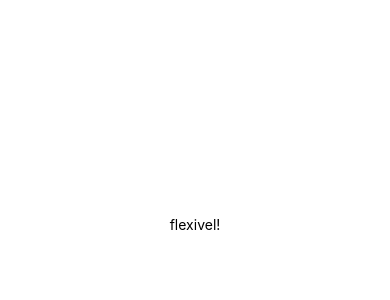
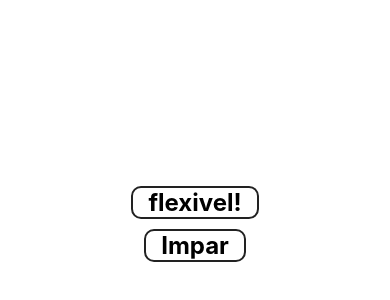
Before and after one commit to AlbertoWagner/execicos-react-native, a React Native app: screen / in a window 390 px wide. Shown: the part 198-498 px from the top of the page. Built offline with nearby package versions, Linux system fonts and the light colour scheme.

Commit message:
Atividade 02

```diff
--- a/src/App.js
+++ b/src/App.js
@@ -1,12 +1,15 @@
       import React ,{ Component} from 'react'
       import {View , Text, StyleSheet } from 'react-native'
       import Simples from './componentes/Simples'
+      import Parlmpar from './componentes/Parlmpar'
+
 
     export default class App extends Component {
       render(){
           return(
             <View style={styles.container}>
             <Simples texto='flexivel'></Simples>
+          <Parlmpar numero={31}/>
             </View>
           )
         }
--- /dev/null
+++ b/src/componentes/Parlmpar.js
@@ -0,0 +1,13 @@
+import React from 'react'
+import {Text,View} from 'react-native'
+import Padrao from '../estilo/padrao'
+
+const ParImpar = (num) =>  num % 2 == 0 ? 'Par' : 'Impar'
+
+export default props =>
+    <View>
+        {
+          <Text style={Padrao.ex}>{ParImpar(props.numero)}</Text>
+        }
+
+    </View>
--- a/src/componentes/Simples.js
+++ b/src/componentes/Simples.js
@@ -1,4 +1,5 @@
 import React from 'react'
-import {Text} from 'react-native'
+import {Text,StyleSheet} from 'react-native'
+import Padrao from '../estilo/padrao'
 
-export default props => <Text>{props.texto}!</Text>
+export default props => <Text style={Padrao.ex}>{props.texto}!</Text>
--- /dev/null
+++ b/src/estilo/padrao.js
@@ -0,0 +1,15 @@
+import React ,{ Component} from 'react'
+import {View , Text, StyleSheet } from 'react-native'
+
+export default StyleSheet.create({
+    ex :{
+        paddingHorizontal: 15 ,
+        marginVertical:5,
+        borderRadius:10,
+        borderWidth:2,
+        borderColor:'#222',
+        fontSize:24,
+        fontWeight:'bold',
+    }
+
+})
```
